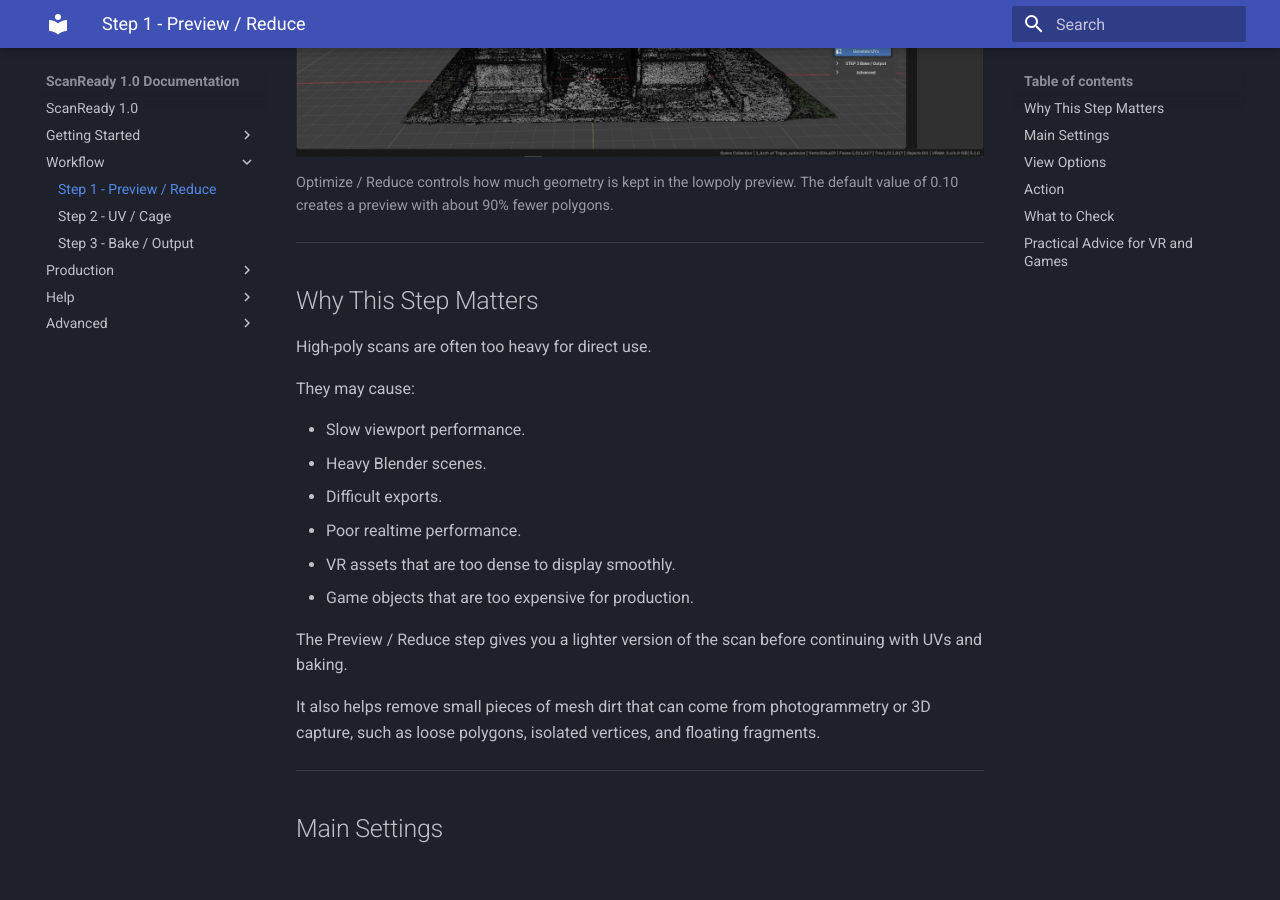
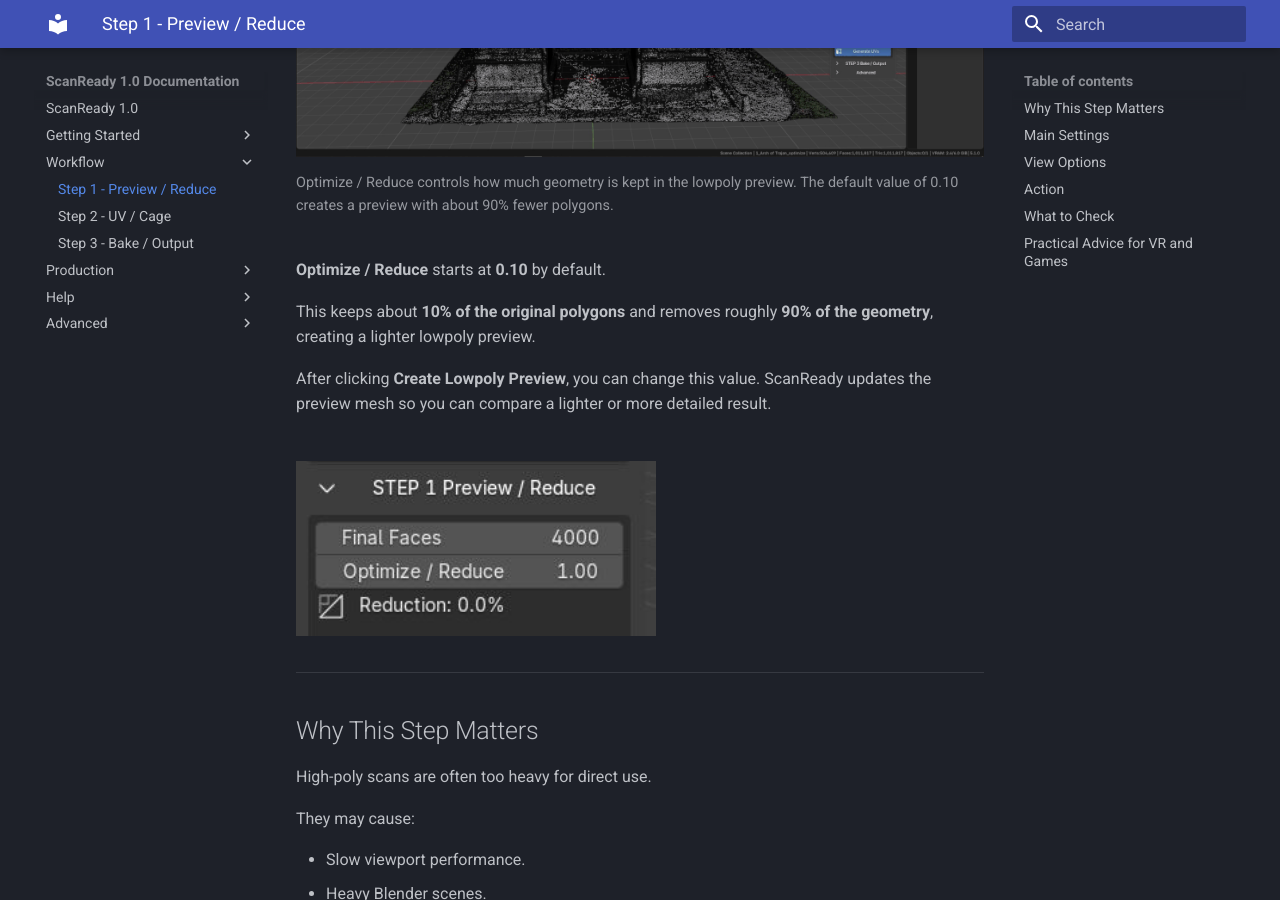
Before and after one commit to marioschiano/scanready-docs, an MkDocs documentation site: the page built from docs/step1.md, in a window 1280 px wide and 900 px high, scrolled down 678 px. Built offline with MkDocs 1.6.1 and Material for MkDocs 9.7.7, drawn with Linux system fonts in a browser that asks for light colours.

Commit message:
Update step1.md

```diff
--- a/docs/step1.md
+++ b/docs/step1.md
@@ -14,6 +14,29 @@ This cleanup can remove loose polygons, floating fragments, isolated vertices, a
 <p style="font-size:0.9em; opacity:0.75; margin-top:6px;">
   Optimize / Reduce controls how much geometry is kept in the lowpoly preview. The default value of 0.10 creates a preview with about 90% fewer polygons.
 </p>
+<div style="display:flex; flex-wrap:wrap; gap:28px; align-items:flex-start; margin-top:24px; margin-bottom:28px;">
+
+<div style="flex:1 1 320px; min-width:260px;">
+
+<p>
+<strong>Optimize / Reduce</strong> starts at <strong>0.10</strong> by default.
+</p>
+
+<p>
+This keeps about <strong>10% of the original polygons</strong> and removes roughly <strong>90% of the geometry</strong>, creating a lighter lowpoly preview.
+</p>
+
+<p>
+After clicking <strong>Create Lowpoly Preview</strong>, you can change this value. ScanReady updates the preview mesh so you can compare a lighter or more detailed result.
+</p>
+
+</div>
+
+<div style="flex:0 0 360px; text-align:center;">
+  <img src="../img/step1-slider_reduce.gif" alt="ScanReady 1.0 Optimize Reduce slider updating the lowpoly preview value" style="width:360px; max-width:100%;">
+</div>
+
+</div>
 
 ---
 
```
